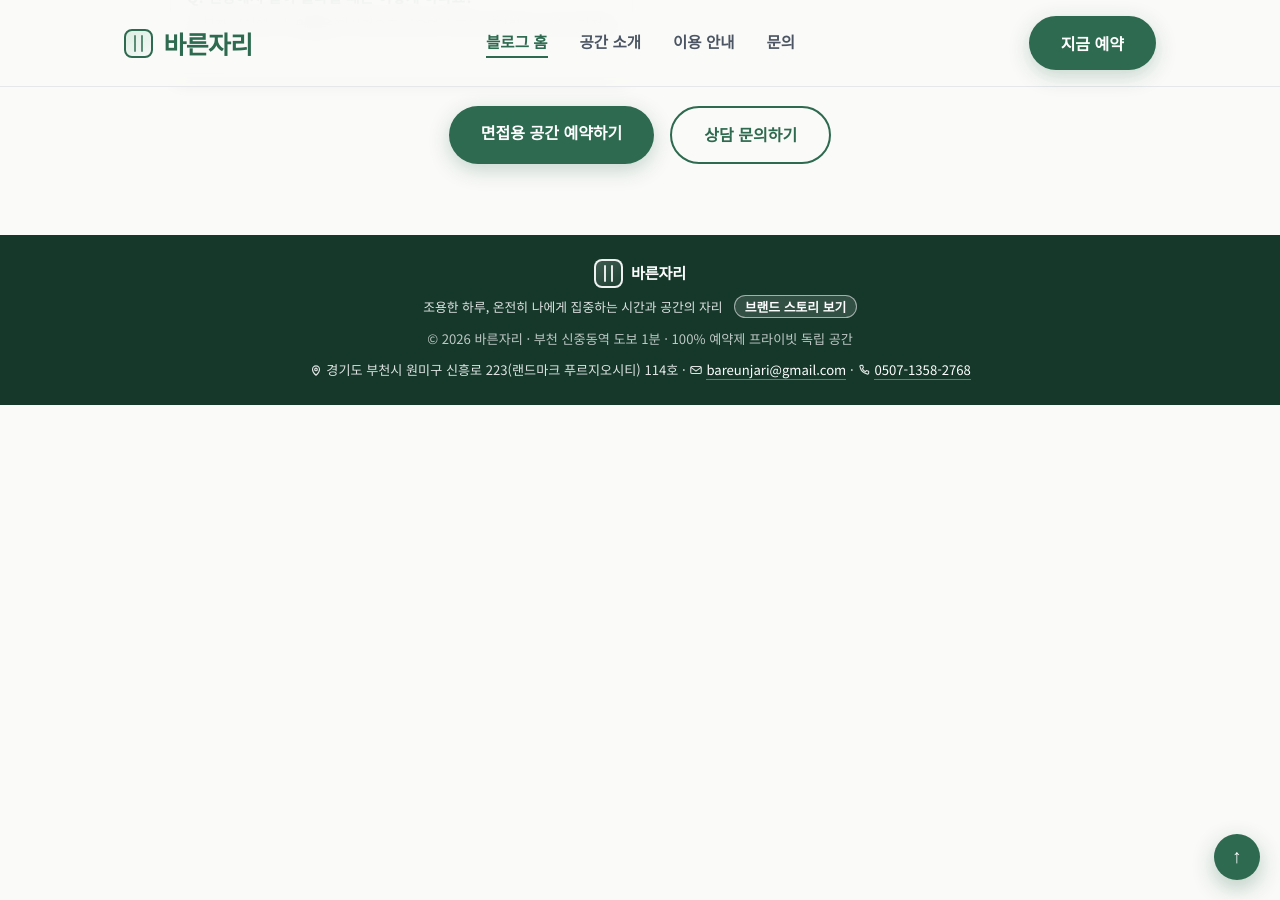
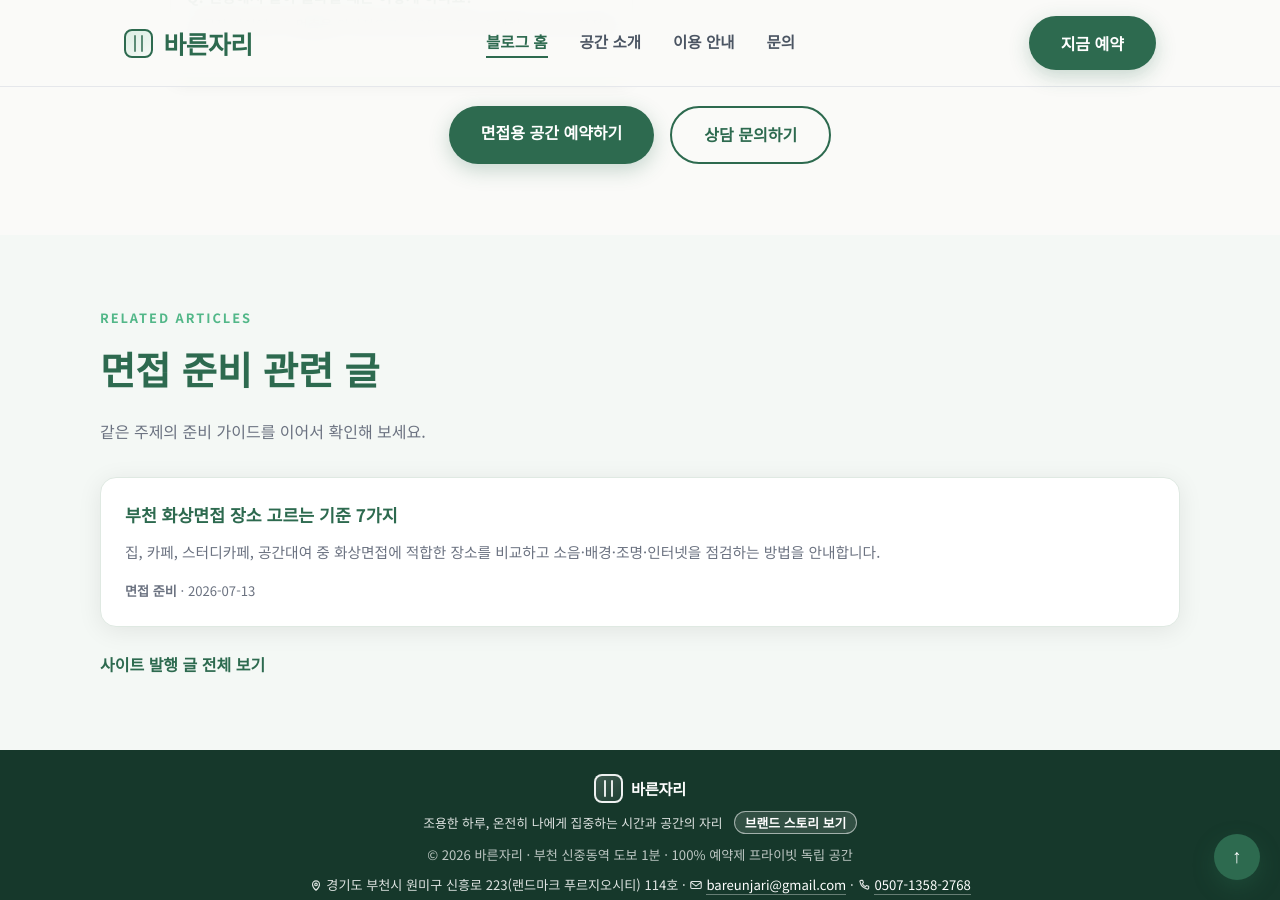
Before and after one commit to bareunspace/blog, a Jekyll site: the page built from _posts/2026-07-13-interview-prep-checklist-12.md, in a window 1280 px wide and 900 px high, scrolled down 5640 px. Built offline with Jekyll 4.4.1, drawn with Linux system fonts in a browser that asks for light colours.

Commit message:
feat: 화상면접 장소 가이드와 관련 글 추천 추가

```diff
--- /dev/null
+++ b/_includes/related-posts.html
@@ -0,0 +1,22 @@
+{% assign related_posts = site.posts | where: "category", page.category %}
+{% if related_posts.size > 1 %}
+  <aside class="post-related" aria-labelledby="post-related-title">
+    <div class="section-inner">
+      <p class="section-label">Related Articles</p>
+      <h2 class="section-title" id="post-related-title">{{ page.category }} 관련 글</h2>
+      <p class="section-desc">같은 주제의 준비 가이드를 이어서 확인해 보세요.</p>
+      <div class="post-related-grid">
+        {% for related_post in related_posts limit: 4 %}
+          {% unless related_post.url == page.url %}
+            <article class="post-related-card">
+              <h3><a href="{{ related_post.url | relative_url }}">{{ related_post.title }}</a></h3>
+              <p>{{ related_post.description | default: related_post.excerpt | strip_html | truncate: 120 }}</p>
+              <p class="post-related-meta"><strong>{{ related_post.category }}</strong> · {{ related_post.date | date: "%Y-%m-%d" }}</p>
+            </article>
+          {% endunless %}
+        {% endfor %}
+      </div>
+      <p class="post-related-more"><a href="{{ '/blog.html#blog-onsite' | relative_url }}">사이트 발행 글 전체 보기</a></p>
+    </div>
+  </aside>
+{% endif %}
--- a/_layouts/default.html
+++ b/_layouts/default.html
@@ -9,6 +9,10 @@
 
   {{ content }}
 
+  {% if page.category %}
+    {% include related-posts.html %}
+  {% endif %}
+
   {% include footer.html %}
 </body>
 </html>
--- /dev/null
+++ b/_posts/2026-07-13-bucheon-video-interview-place-guide.md
@@ -0,0 +1,159 @@
+---
+layout: default
+title: 부천 화상면접 장소 고르는 기준 7가지
+description: 집, 카페, 스터디카페, 공간대여 중 화상면접에 적합한 장소를 비교하고 소음·배경·조명·인터넷을 점검하는 방법을 안내합니다.
+category: 면접 준비
+keywords: 부천화상면접장소,화상면접공간,신중동공간대여,온라인면접장소
+canonical: https://bareunjari.com/posts/bucheon-video-interview-place-guide/
+permalink: /posts/bucheon-video-interview-place-guide/
+og_image: https://bareunjari.com/images/main.jpeg
+og_image_alt: 부천 신중동 화상면접 장소 선택 안내
+preload_image: images/main.webp
+css_version: 20260713-1
+script_version: 20260711-4
+---
+
+<main class="about-page">
+  <section id="home">
+    <div class="section-inner">
+      <p class="section-label">Video Interview Guide</p>
+      <h1 class="section-title">부천 화상면접 장소 고르는 기준 7가지</h1>
+      <p class="section-desc">집, 카페, 스터디카페, 공간대여 중 어디에서 화상면접을 봐야 할지 고민된다면 소음·배경·조명·인터넷부터 비교해 보세요.</p>
+      <div class="hero-btns">
+        <a href="/index.html#space" class="btn-primary">화상면접 공간 사진 보기</a>
+        <a href="/posts/interview-prep-checklist/" class="btn-outline">면접 전날 체크리스트</a>
+      </div>
+    </div>
+  </section>
+  {% include breadcrumb.html %}
+
+  <section id="place-problem">
+    <div class="section-inner">
+      <h2 class="section-title">화상면접은 답변만큼 장소가 중요합니다</h2>
+      <p class="section-desc">준비한 답변이 좋아도 생활 소음, 어두운 얼굴, 불안정한 인터넷처럼 통제하기 어려운 변수가 생기면 집중력과 전달력이 함께 흔들릴 수 있습니다.</p>
+      <div class="about-highlight-grid" aria-label="화상면접 장소에서 자주 생기는 문제">
+        <article class="about-highlight-card">
+          <h3>예상하지 못한 소음</h3>
+          <p>가족의 대화, 카페 음악, 주변 이용자의 통화처럼 갑자기 발생하는 소리는 면접의 흐름을 끊을 수 있습니다.</p>
+        </article>
+        <article class="about-highlight-card">
+          <h3>정돈되지 않은 화면</h3>
+          <p>복잡한 배경이나 역광은 지원자의 표정과 시선을 흐리게 만들어 화면 인상을 불안정하게 보이게 합니다.</p>
+        </article>
+        <article class="about-highlight-card">
+          <h3>접속과 장비 변수</h3>
+          <p>공용 와이파이, 부족한 콘센트, 앱 권한 문제는 접속 직전에 발견하면 대응할 시간이 부족합니다.</p>
+        </article>
+      </div>
+    </div>
+  </section>
+
+  <section id="place-comparison">
+    <div class="section-inner">
+      <h2 class="section-title">집·카페·스터디카페·공간대여 비교</h2>
+      <p class="section-desc">가장 익숙한 장소가 반드시 가장 안정적인 장소는 아닙니다. 면접 시간 동안 변수를 얼마나 직접 통제할 수 있는지 확인하세요.</p>
+      <div class="about-principle-grid" aria-label="화상면접 장소 유형 비교">
+        <article class="about-principle-item" data-step="01">
+          <h3>집</h3>
+          <p>이동 부담이 없고 장비가 익숙합니다. 다만 가족, 반려동물, 초인종, 공사 소음과 배경 노출을 통제할 수 있는지 먼저 확인해야 합니다.</p>
+        </article>
+        <article class="about-principle-item" data-step="02">
+          <h3>카페</h3>
+          <p>접근성은 좋지만 음악과 대화 소음, 자리 이동, 개인정보 노출 가능성이 있어 중요한 면접 장소로는 변수가 많습니다.</p>
+        </article>
+        <article class="about-principle-item" data-step="03">
+          <h3>스터디카페</h3>
+          <p>조용한 편이지만 말하기가 제한되거나 별도 룸의 방음 상태가 다를 수 있습니다. 면접 중 발화가 가능한지 확인하세요.</p>
+        </article>
+        <article class="about-principle-item" data-step="04">
+          <h3>프라이빗 공간대여</h3>
+          <p>예약 시간 동안 독립적으로 이용할 수 있어 소리 내어 답변하고 장비를 점검하기 좋습니다. 사진, 와이파이, 입실 가능 시간을 미리 확인하세요.</p>
+        </article>
+      </div>
+    </div>
+  </section>
+
+  <section id="seven-criteria">
+    <div class="section-inner">
+      <h2 class="section-title">화상면접 장소 선택 기준 7가지</h2>
+      <p class="section-desc">아래 기준을 예약 전에 확인하면 면접 당일의 기술적·환경적 변수를 크게 줄일 수 있습니다.</p>
+      <div class="about-principle-grid" aria-label="화상면접 장소 선택 체크리스트">
+        <article class="about-principle-item" data-step="01">
+          <h3>문을 닫고 단독 이용할 수 있는가</h3>
+          <p>면접 시간 동안 다른 사람이 출입하지 않고, 평소 말하는 목소리로 답변해도 방해받지 않는 공간이 좋습니다.</p>
+        </article>
+        <article class="about-principle-item" data-step="02">
+          <h3>배경이 단순하고 정돈되어 있는가</h3>
+          <p>밝은 단색 벽처럼 시선을 분산시키지 않는 배경을 선택하세요. 가상 배경은 화면 깨짐이 생길 수 있어 사전 테스트가 필요합니다.</p>
+        </article>
+        <article class="about-principle-item" data-step="03">
+          <h3>얼굴 정면으로 빛이 들어오는가</h3>
+          <p>창이나 강한 조명을 등지면 얼굴이 어둡게 보입니다. 카메라 뒤쪽 또는 얼굴 정면에 부드러운 빛이 있는지 확인하세요.</p>
+        </article>
+        <article class="about-principle-item" data-step="04">
+          <h3>인터넷을 미리 점검할 수 있는가</h3>
+          <p>입실 후 실제 면접 플랫폼에 접속해 영상과 음성이 끊기지 않는지 확인하고, 휴대전화 핫스팟도 예비 회선으로 준비하세요.</p>
+        </article>
+        <article class="about-principle-item" data-step="05">
+          <h3>카메라를 눈높이에 맞출 수 있는가</h3>
+          <p>테이블 높이와 의자 위치를 조절할 수 있어야 합니다. 필요하면 노트북 받침이나 두꺼운 책을 준비해 렌즈를 눈높이에 맞추세요.</p>
+        </article>
+        <article class="about-principle-item" data-step="06">
+          <h3>콘센트와 충전 환경이 충분한가</h3>
+          <p>노트북은 전원에 연결하고 이어폰과 휴대전화 배터리도 확인하세요. 멀티탭 위치까지 미리 알면 자리 변경을 줄일 수 있습니다.</p>
+        </article>
+        <article class="about-principle-item" data-step="07">
+          <h3>30분 일찍 입실할 수 있는가</h3>
+          <p>장소에 도착하는 시간과 면접 시작 시간을 붙여 잡지 마세요. 최소 30분의 점검 시간을 포함해 예약하는 편이 안전합니다.</p>
+        </article>
+      </div>
+    </div>
+  </section>
+
+  <section id="thirty-minute-check">
+    <div class="section-inner">
+      <h2 class="section-title">면접 시작 30분 전 현장 점검</h2>
+      <p class="section-desc">새로운 답변을 외우기보다 화면과 음성, 접속 상태를 안정시키는 데 집중하세요.</p>
+      <div class="about-highlight-grid" aria-label="화상면접 30분 전 점검 순서">
+        <article class="about-highlight-card">
+          <h3>T-30분 · 환경 정리</h3>
+          <p>의자와 카메라 높이를 맞추고 배경에 불필요한 물건이 보이지 않는지 확인합니다.</p>
+        </article>
+        <article class="about-highlight-card">
+          <h3>T-20분 · 장비 테스트</h3>
+          <p>면접 플랫폼에서 카메라, 마이크, 이어폰, 인터넷 연결과 표시 이름을 점검합니다.</p>
+        </article>
+        <article class="about-highlight-card">
+          <h3>T-10분 · 방해 요소 차단</h3>
+          <p>휴대전화와 PC 알림을 끄고 물과 이력서를 손이 닿는 곳에 둔 뒤 호흡을 안정시킵니다.</p>
+        </article>
+      </div>
+    </div>
+  </section>
+
+  <section id="booking-checklist">
+    <div class="section-inner">
+      <h2 class="section-title">공간 예약 전 마지막 체크리스트</h2>
+      <p class="section-desc">예약 페이지와 공간 사진을 보면서 아래 항목을 하나씩 확인해 보세요.</p>
+      <div class="about-principle-grid" aria-label="화상면접 공간 예약 전 확인 항목">
+        <article class="about-principle-item" data-step="01">
+          <h3>면접 전후 시간을 포함했나요?</h3>
+          <p>시작 30분 전 장비 점검과 종료 후 정리 시간을 포함해 여유 있게 예약하세요.</p>
+        </article>
+        <article class="about-principle-item" data-step="02">
+          <h3>이동 동선을 확인했나요?</h3>
+          <p>건물 입구, 호실, 주차 방법을 미리 확인하고 처음 방문한다면 이동 시간도 넉넉하게 잡으세요.</p>
+        </article>
+        <article class="about-principle-item" data-step="03">
+          <h3>필수 장비를 챙겼나요?</h3>
+          <p>노트북, 충전기, 유선 또는 무선 이어폰, 휴대전화, 이력서 최종본을 한 번에 준비하세요.</p>
+        </article>
+      </div>
+      <div class="hero-btns" style="margin-top: 2rem;">
+        <a href="https://pcmap.place.naver.com/place/2041312316/ticket" target="_blank" rel="noopener noreferrer" class="btn-primary">부천 화상면접 공간 예약하기</a>
+        <a href="/posts/interview-prep-checklist/" class="btn-outline">면접 전날 체크리스트 보기</a>
+        <a href="/index.html#contact" class="btn-outline">상담 문의하기</a>
+      </div>
+    </div>
+  </section>
+</main>
--- a/styles/main.css
+++ b/styles/main.css
@@ -376,6 +376,57 @@ section { padding: 5rem 1.5rem; }
   color: rgba(255,255,255,.6);
 }
 .section-desc { color: var(--muted); max-width: 560px; margin-bottom: 3rem; }
+.post-related {
+  padding: 4.5rem 1.5rem;
+  background: #f4f8f5;
+}
+.post-related .section-desc {
+  margin-bottom: 2rem;
+}
+.post-related-grid {
+  display: grid;
+  grid-template-columns: repeat(auto-fit, minmax(260px, 1fr));
+  gap: 1.25rem;
+}
+.post-related-card {
+  padding: 1.5rem;
+  border: 1px solid #dfe9e2;
+  border-radius: var(--radius);
+  background: #fff;
+  box-shadow: var(--shadow);
+}
+.post-related-card h3 {
+  margin-bottom: .75rem;
+  color: var(--primary);
+  font-size: 1.08rem;
+  line-height: 1.45;
+}
+.post-related-card h3 a {
+  color: inherit;
+  text-decoration: none;
+}
+.post-related-card h3 a:hover,
+.post-related-card h3 a:focus-visible,
+.post-related-more a:hover,
+.post-related-more a:focus-visible {
+  text-decoration: underline;
+}
+.post-related-card p {
+  color: var(--muted);
+  font-size: .92rem;
+  line-height: 1.7;
+}
+.post-related-card .post-related-meta {
+  margin-top: 1rem;
+  font-size: .82rem;
+}
+.post-related-more {
+  margin-top: 1.5rem;
+}
+.post-related-more a {
+  color: var(--primary);
+  font-weight: 700;
+}
 .location-note {
   margin-top: 1.5rem;
   font-size: .88rem;
```
Also changed, not shown: _posts/2026-07-13-interview-prep-checklist-12.md (+1 -1 lines).
